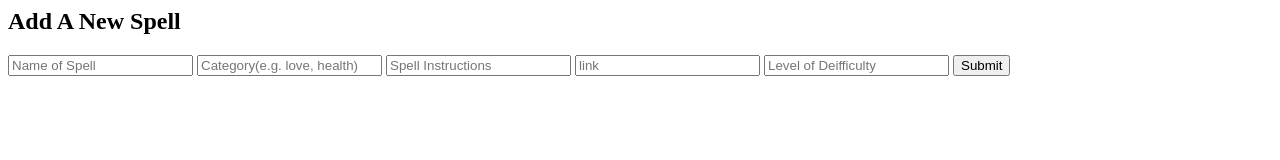
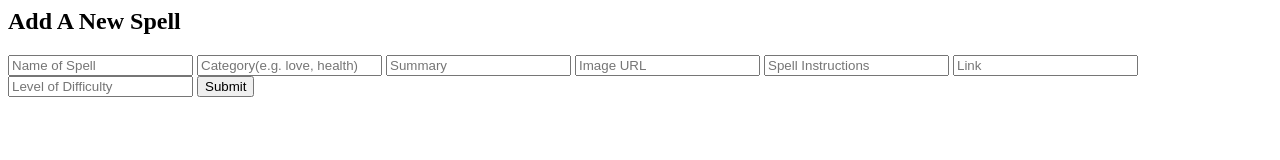
Before and after one commit to mymikemiller/book-of-shadows, a website: page public/components/spells/createSpells/createSpells.html in a window 1280 px wide. Drawn offline with Linux system fonts and the light colour scheme; files whose address does not match are found by name.

Commit message:
adding some fields to the submit spell page.

```diff
--- a/public/components/spells/createSpells/createSpells.html
+++ b/public/components/spells/createSpells/createSpells.html
@@ -4,8 +4,10 @@
     <h2>Add A New Spell</h2>
     <input type="text" ng-model="spell.name" placeholder="Name of Spell" ng-minlength="1">
     <input type="text" ng-model="spell.category" placeholder="Category(e.g. love, health)" ng-minlength="1">
+    <input type="text" ng-model="spell.summary" placeholder="Summary" ng-minlength="1">
+    <input type="text" ng-model="spell.image" placeholder="Image URL" ng-minlength="1">
     <input type="text" ng-model="spell.instructions" placeholder="Spell Instructions" ng-minlength="1">
-    <input type="text" ng-model="spell.link" placeholder="link">
-    <input type="number" ng-model="spell.difficulty" placeholder="Level of Deifficulty">
+    <input type="text" ng-model="spell.link" placeholder="Link">
+    <input type="number" ng-model="spell.difficulty" placeholder="Level of Difficulty">
     <button class="btn" type='submit' ng-click="addSpell(spell)">Submit</button>
 </form>
```
